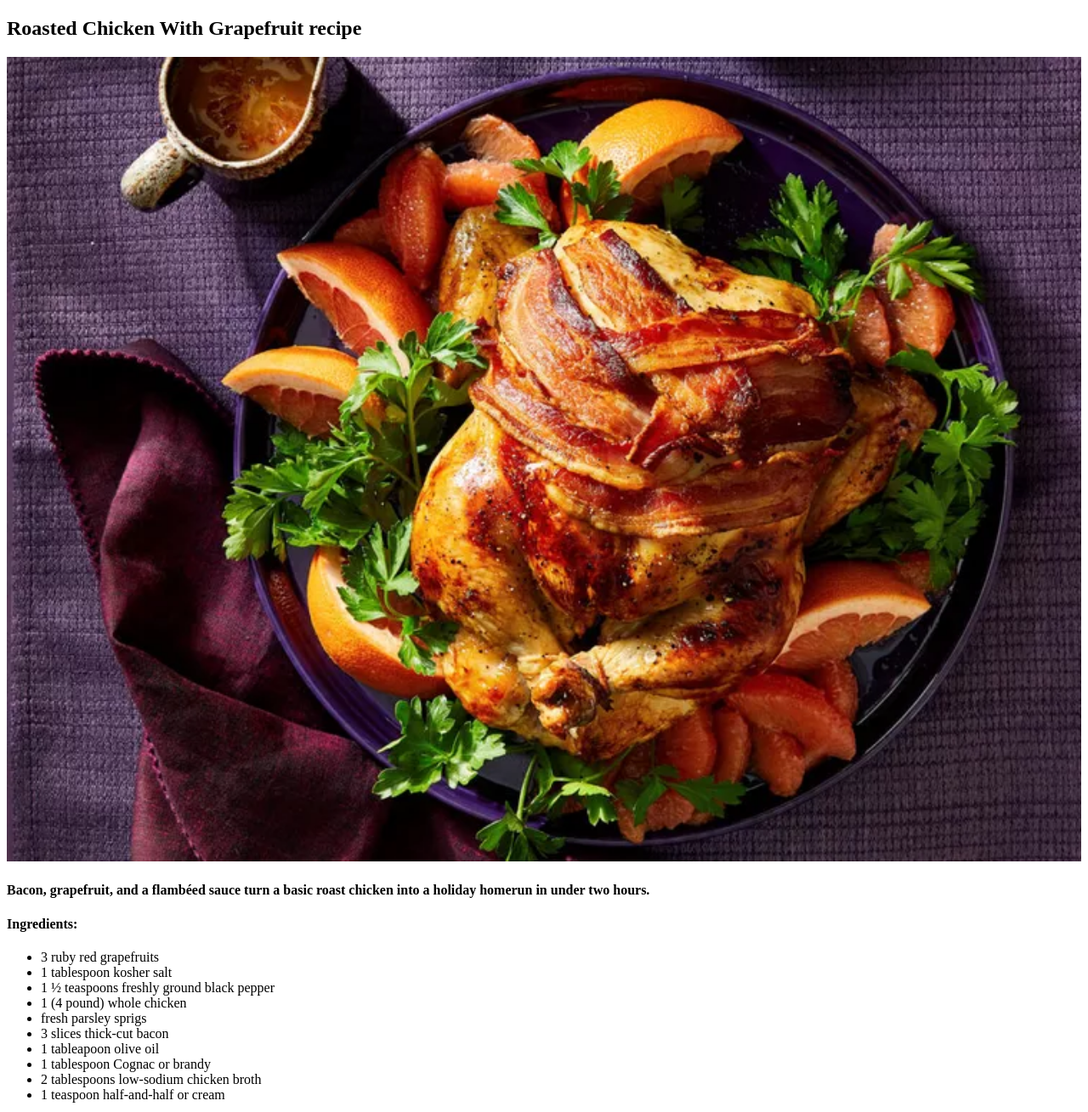
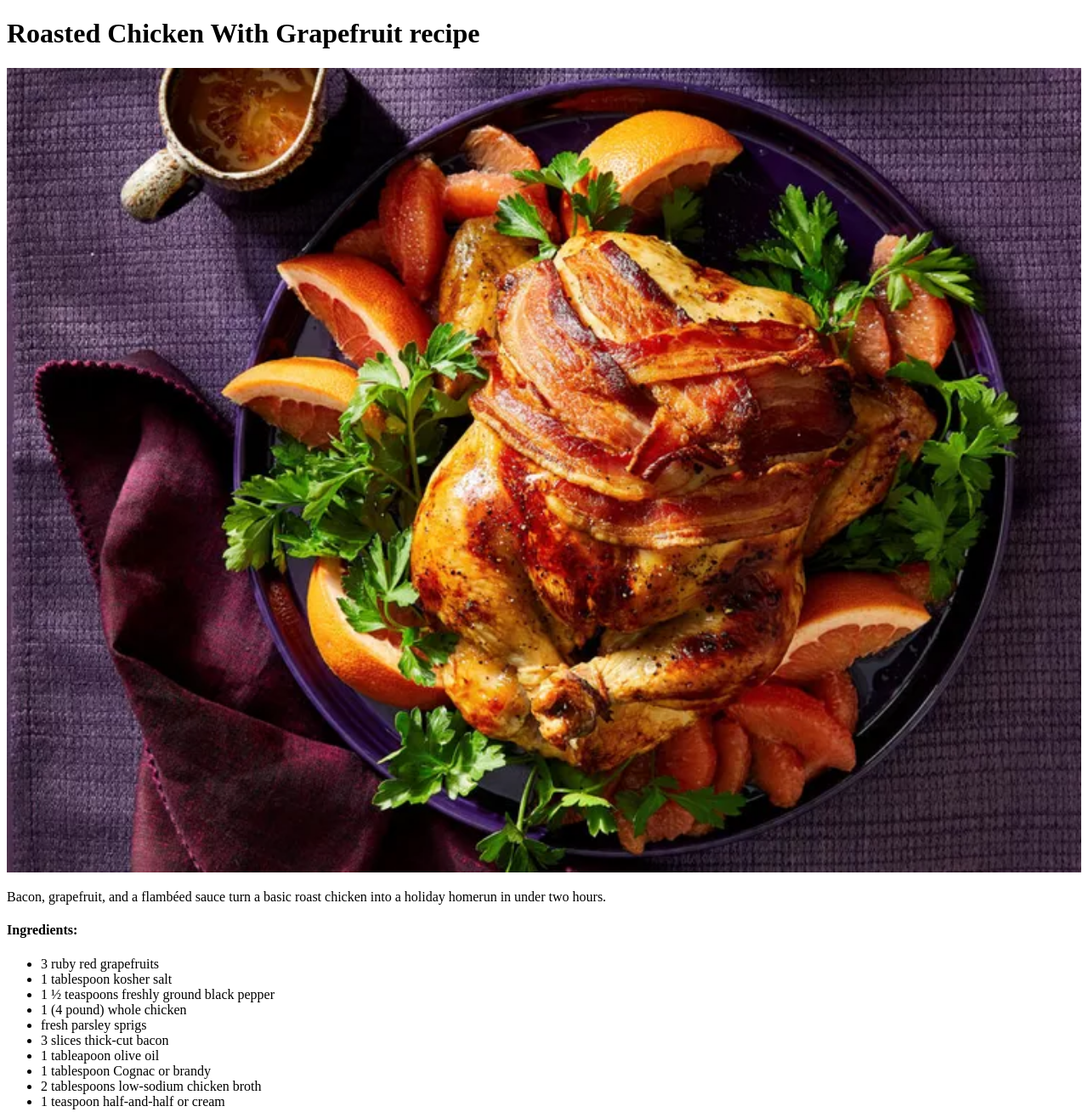
Before and after one commit to palmer061397/odin-recipes.github.io, a plain HTML site: page recipes/roast-chicken-with-grapefruit.html in a window 1280 px wide. Shown: the top 1309 px of the page at 85% size. Drawn offline with Linux system fonts and the light colour scheme.

Commit message:
Update roast-chicken-with-grapefruit.html
Linked Stylesheet

```diff
--- a/recipes/roast-chicken-with-grapefruit.html
+++ b/recipes/roast-chicken-with-grapefruit.html
@@ -4,13 +4,14 @@
 <head>
   <meta charset="UTF-8">
   <meta name="viewport" content="width=device-width, initial-scale=1">
+  <link rel="stylesheet" href="../styles/recipe_styles.css">
   <title>Roasted Chicken with Grapefruit</title>
 </head>
 
 <body>
-  <h2>Roasted Chicken With Grapefruit recipe</h2>
-  <img src="../images/Roast-Chicken-with-Grapefruit.jpg" alt="Image of Roasted Chicken" width="100%">
-  <h4>Bacon, grapefruit, and a flambéed sauce turn a basic roast chicken into a holiday homerun in under two hours.</h4>
+  <h1>Roasted Chicken With Grapefruit recipe</h1>
+  <img src="../images/Roast-Chicken-with-Grapefruit.jpg" alt="Image of Roasted Chicken" width="100%" height="auto">
+  <p>Bacon, grapefruit, and a flambéed sauce turn a basic roast chicken into a holiday homerun in under two hours.</p>
   <h4>Ingredients:</h4>
   <ul>
     <li>3 ruby red grapefruits</li>
@@ -36,8 +37,8 @@
       <li>For sauce, warm cognac in a small stainless-steel or copper (not nonstick) skillet over medium heat for a few seconds until shimmering at the edges. Remove from heat.</li><br>
       <li>Carefully ignite with a stick lighter or long match. Let burn for 1 minute. Add roasted grapefruit suprêmes, the broth, and half-and-half; heat through. Season to taste with salt and pepper.</li><br>
       <li>Serve chicken on a platter with remaining fresh suprêmes (or extra grapefruit wedges) and parsley sprigs. Spoon warm sauce over carved chicken.</li><br>
-    </ol>
-      <a href="../index.html">Go back</a>
+    </ol><br>
+    <a href="../index.html">Go back</a>
 </body>
 
 </html>
```
